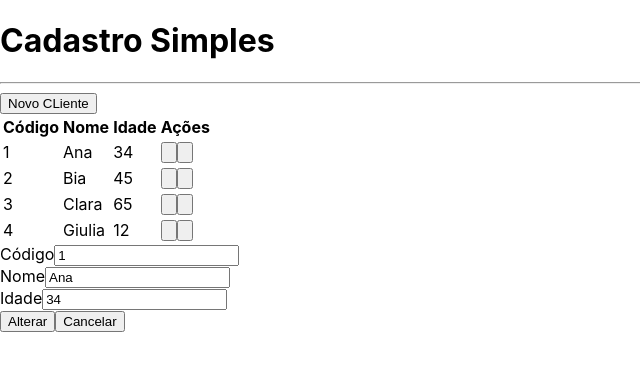
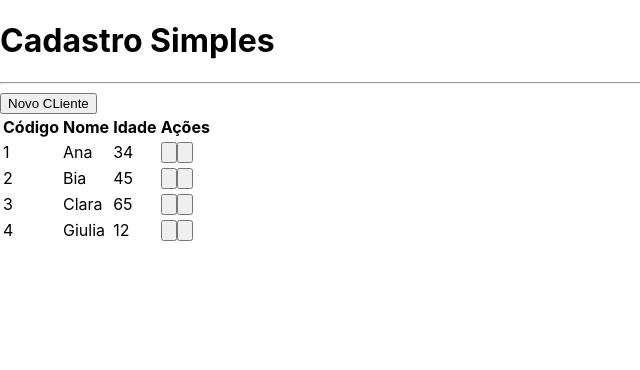
Before and after one commit to AngelinaPierre/React, a Next.js app in the folder next-crud/: page / in a window 1280 px wide. Shown: the top 370 px of the page, without its empty margins (0-640 px from the left). Built offline with nearby package versions, Linux system fonts and the light colour scheme.

Commit message:
ini react s6a114

```diff
--- a/next-crud/src/components/Botao.tsx
+++ b/next-crud/src/components/Botao.tsx
@@ -2,12 +2,13 @@ interface BotaoProps{
     children: any
     cor?: 'green' | 'blue' | 'grey'
     className?: string
+    onClick?: () => void
 }
 
 export default function Botao(props: BotaoProps){
     const cor = props.cor ?? 'grey'
     return (
-        <button className={`
+        <button onClick={props.onClick} className={`
             bg-gradient-to-r from-${cor}-400 to-${cor}-700
             text-white px-4 py-2 rounded-md
             ${props.className}
--- a/next-crud/src/components/Formulario.tsx
+++ b/next-crud/src/components/Formulario.tsx
@@ -5,6 +5,8 @@ import Botao from './Botao'
 
 interface FormularioProps {
     client: Cliente
+    cancelado?: () => void
+    clientChange?: (client: Cliente) => void
 }
 export default function Formulario(props: FormularioProps) {
     const [nome, setNome] = useState(props.client?.nome ?? '')
@@ -34,10 +36,19 @@ export default function Formulario(props: FormularioProps) {
                 valorMudou={setIdade}
             />
             <div className='flex justify-end mt-7'>
-                <Botao cor="blue" className="mr-2">
+                <Botao
+                    cor="blue"
+                    className="mr-2"
+                    onClick={
+                        () => props.clientChange?.(new Cliente(nome, idade, id))
+                    }
+                >
                     {id? 'Alterar' : 'Salvar'}
                 </Botao>
-                <Botao cor='grey'>
+                <Botao
+                    cor='grey'
+                    onClick={props.cancelado}
+                >
                     Cancelar
                 </Botao>
             </div>
--- a/next-crud/src/pages/index.tsx
+++ b/next-crud/src/pages/index.tsx
@@ -1,3 +1,4 @@
+import { useState } from "react";
 import Botao from "../components/Botao";
 import Formulario from "../components/Formulario";
 import Layout from "../components/Layout";
@@ -11,11 +12,15 @@ export default function Home() {
         new Cliente('Clara',65,'3'),
         new Cliente('Giulia',12,'4'),
     ]
+    const [visivel, setVisivel] = useState<'tabela' | 'form'>('tabela')
     function selectClient(cliente: Cliente){
         console.log(cliente.nome)
     }
     function deleteClient(cliente: Cliente){
         console.log(`Excluindo...${cliente.nome}`)
+    }
+    function saveClient(client: Cliente){
+        console.log(client)
     }
   return (
     <div className={`
@@ -24,10 +29,13 @@ export default function Home() {
         text-white
     `}>
         <Layout titulo="Cadastro Simples">
+            {visivel === 'tabela' ? (
+                <>
                     <div className="flex justify-end">
                         <Botao
                             className='mb-4'
                             cor="green"
+                            onClick={() => setVisivel('form')}
                         >Novo CLiente</Botao>
                     </div>
                     <Tabela
@@ -35,7 +43,16 @@ export default function Home() {
                         clientSelect={selectClient}
                         clientDelete={deleteClient}
                     />
-            <Formulario client={clientList[0]} />
+                </>
+            ) : (
+                <Formulario
+                    client={clientList[0]}
+                    cancelado={
+                        () => setVisivel('tabela')
+                    }
+                    clientChange={saveClient}
+                />
+            )}
         </Layout>
     </div>
   )
```
Also changed, not shown: 1 other file (tests, documents, lock files or other folders). Lines whose indentation alone changed are shown as unchanged.
